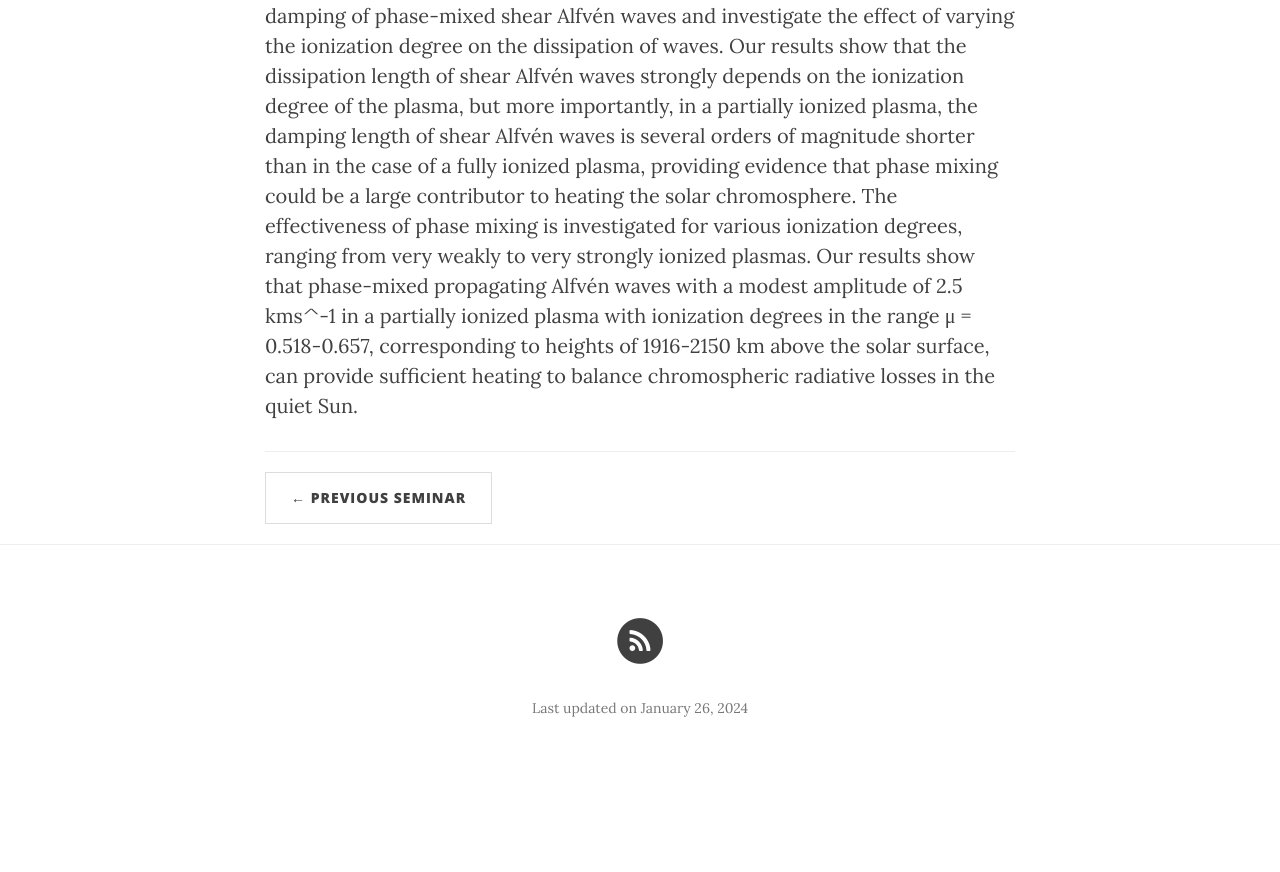
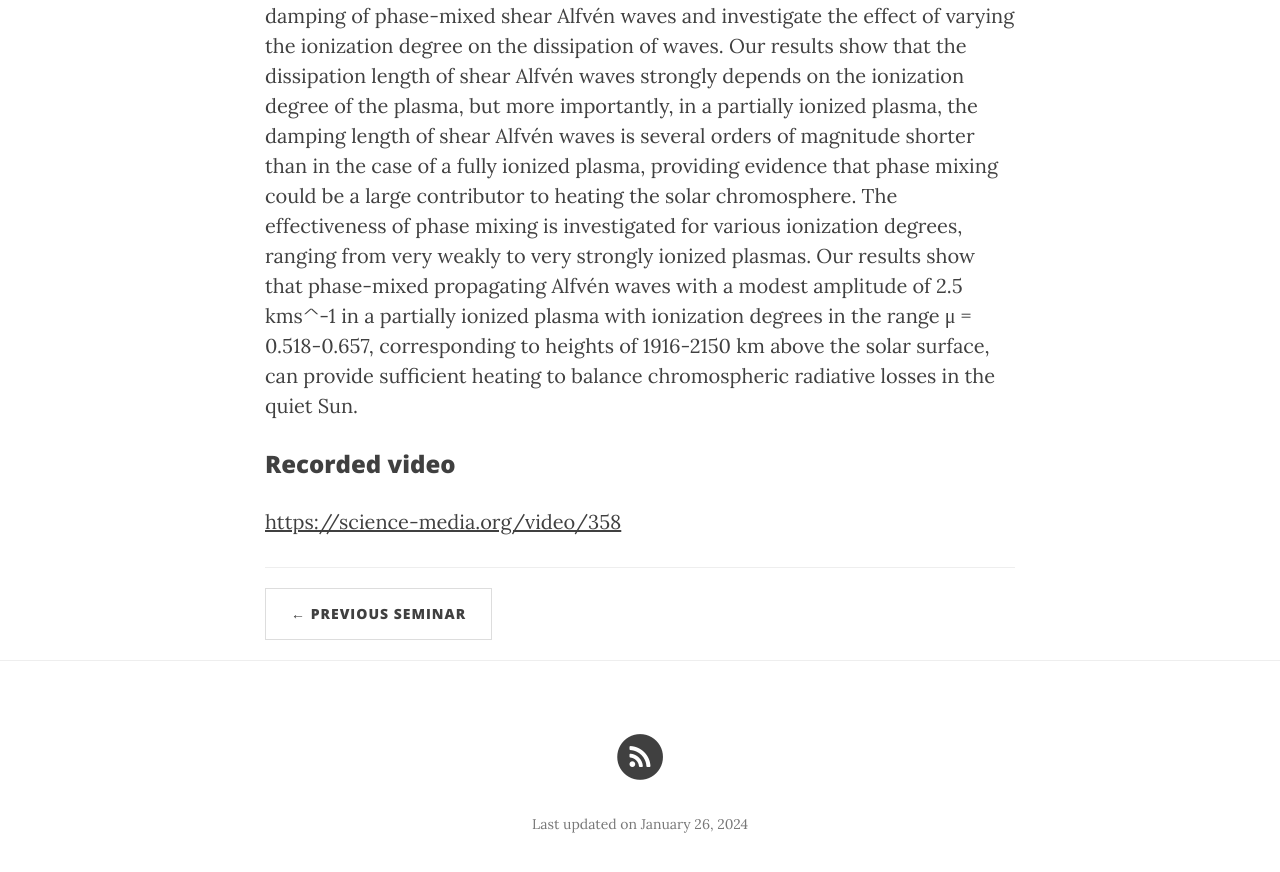
Before and after one commit to ITA-Solar/espos, a Jekyll site: the page built from _posts/2024-01-25-Mcmurdo.md, in a window 1280 px wide and 900 px high, scrolled down 898 px. Shown: the top 872 px of the window. Built offline with Jekyll 4.4.1, drawn with Linux system fonts in a browser that asks for light colours; nearby versions of some CDN libraries; before the commit the page ends 1682 px from its top, so only the background shows below that.

Commit message:
Update 2024-01-25-Mcmurdo.md

```diff
--- a/_posts/2024-01-25-Mcmurdo.md
+++ b/_posts/2024-01-25-Mcmurdo.md
@@ -10,3 +10,6 @@ published:  true
 
 ## Abstract
 The phase mixing of Alfvén waves is one of the most promising mechanisms for the heating of the solar atmosphere. The damping of waves in this case requires small transversal scales, relative to the magnetic field direction; this requirement is achieved by considering a transversal inhomogeneity in the equilibrium plasma density profile. Using a single-fluid approximation of a partially ionized chromospheric plasma, we study the effectiveness of the damping of phase-mixed shear Alfvén waves and investigate the effect of varying the ionization degree on the dissipation of waves. Our results show that the dissipation length of shear Alfvén waves strongly depends on the ionization degree of the plasma, but more importantly, in a partially ionized plasma, the damping length of shear Alfvén waves is several orders of magnitude shorter than in the case of a fully ionized plasma, providing evidence that phase mixing could be a large contributor to heating the solar chromosphere. The effectiveness of phase mixing is investigated for various ionization degrees, ranging from very weakly to very strongly ionized plasmas. Our results show that phase-mixed propagating Alfvén waves with a modest amplitude of 2.5 kms^-1 in a partially ionized plasma with ionization degrees in the range μ = 0.518-0.657, corresponding to heights of 1916-2150 km above the solar surface, can provide sufficient heating to balance chromospheric radiative losses in the quiet Sun.
+
+### Recorded video
+[https://science-media.org/video/358](https://science-media.org/video/358)
```
